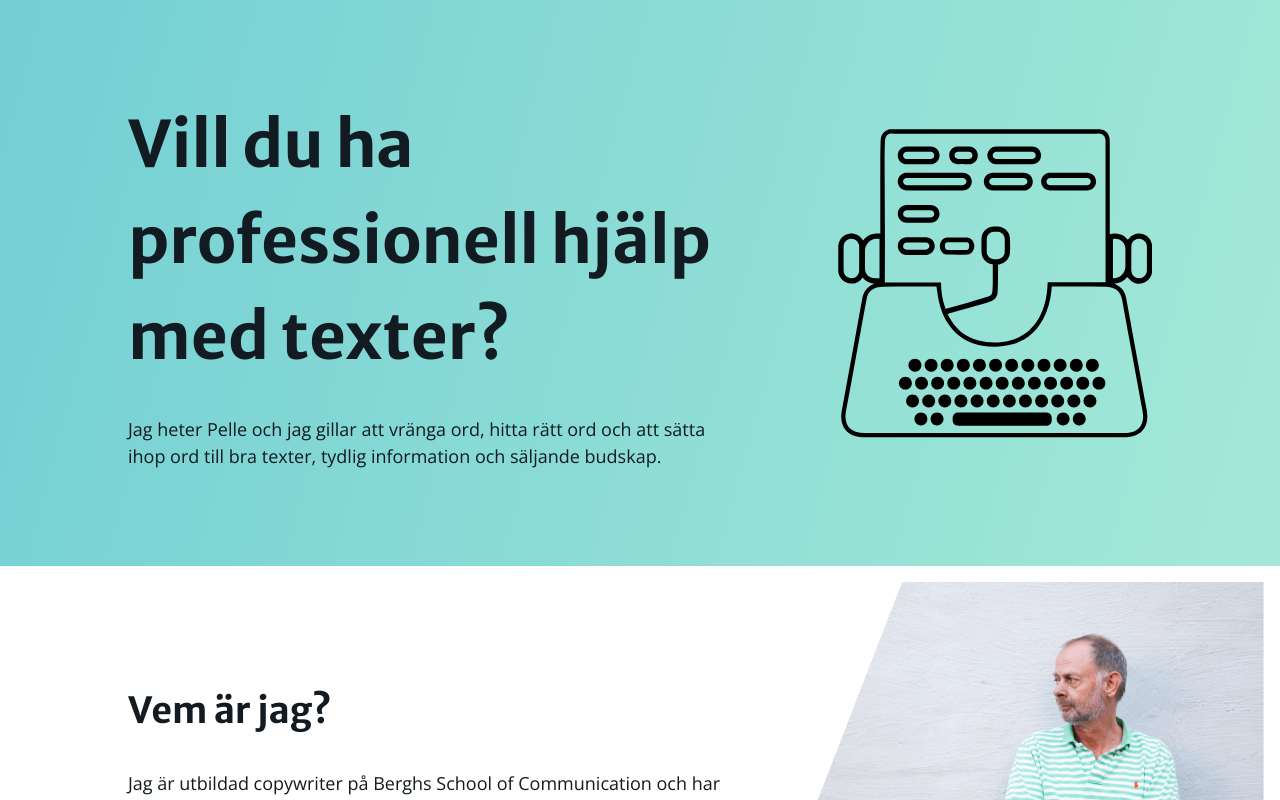
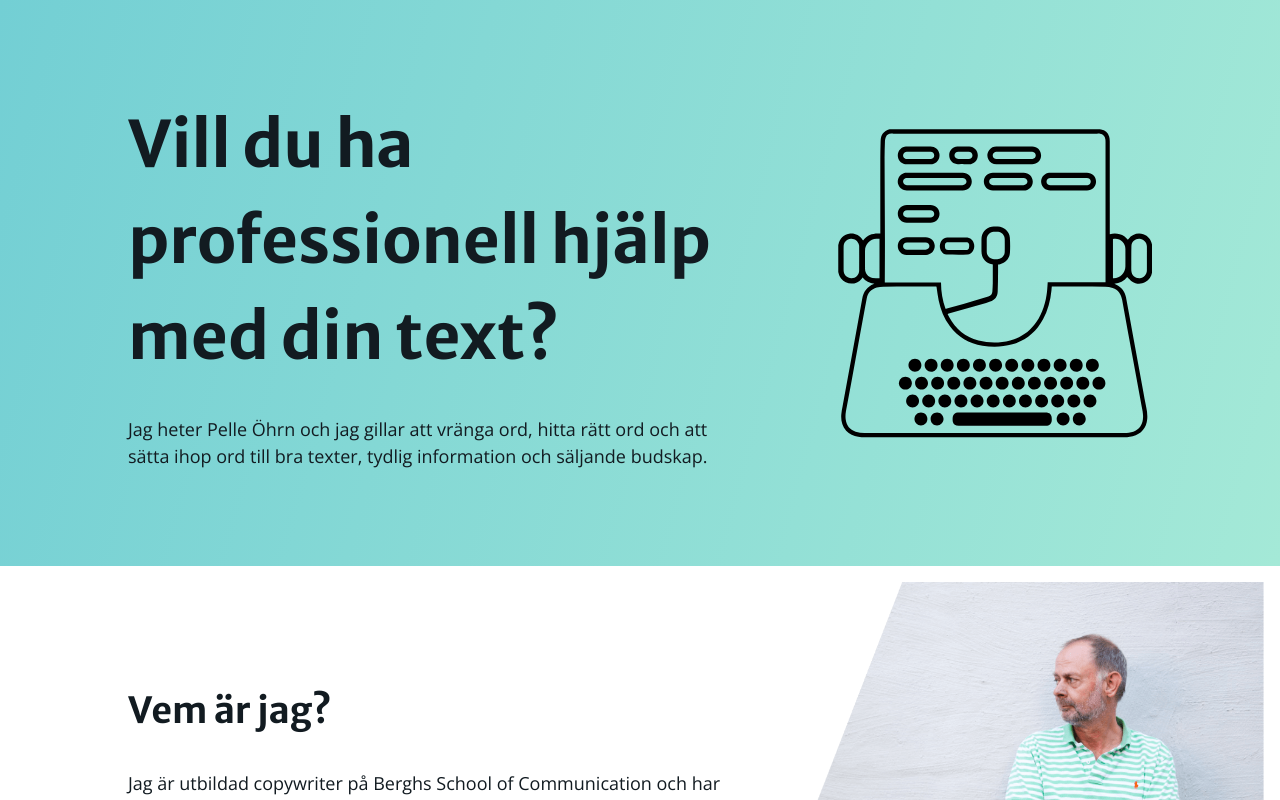
Before and after one commit to oherik/pellessida, a Vue app: page / in a window 1280 px wide. Shown: the top 800 px of the page. Built offline with nearby package versions, Linux system fonts and the light colour scheme.

Commit message:
Changed text

```diff
--- a/src/components/Main.vue
+++ b/src/components/Main.vue
@@ -2,10 +2,10 @@
   <div class="main">
     <div class="hero bg-gradient-cyan-to-turquoise grid-rows-auto py-12 lg:py-24 items-center">
       <h1 class="hero__header font-heading font-bold text-4xl lg:text-6xl text-darkcyan mb-8">
-        Vill du ha professionell hjälp med texter?
+        Vill du ha professionell hjälp med din text?
       </h1>
       <p class="hero__paragraph font-body text-base lg:text-lg text-darkcyan pr-6 lg:pr-0">
-        Jag heter Pelle och jag gillar att vränga ord, hitta rätt ord och att sätta ihop ord
+        Jag heter Pelle Öhrn och jag gillar att vränga ord, hitta rätt ord och att sätta ihop ord
         till bra texter, tydlig information och säljande budskap.
       </p>
       <img
```
